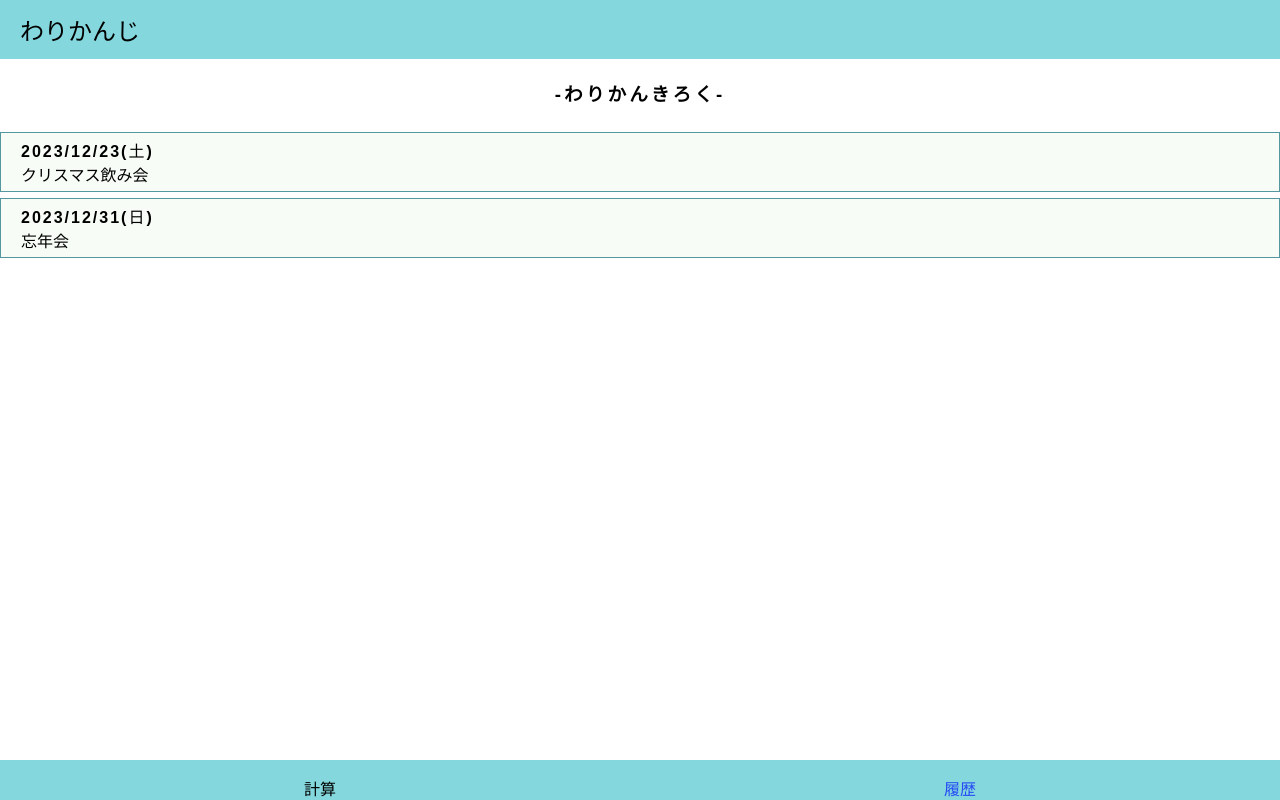
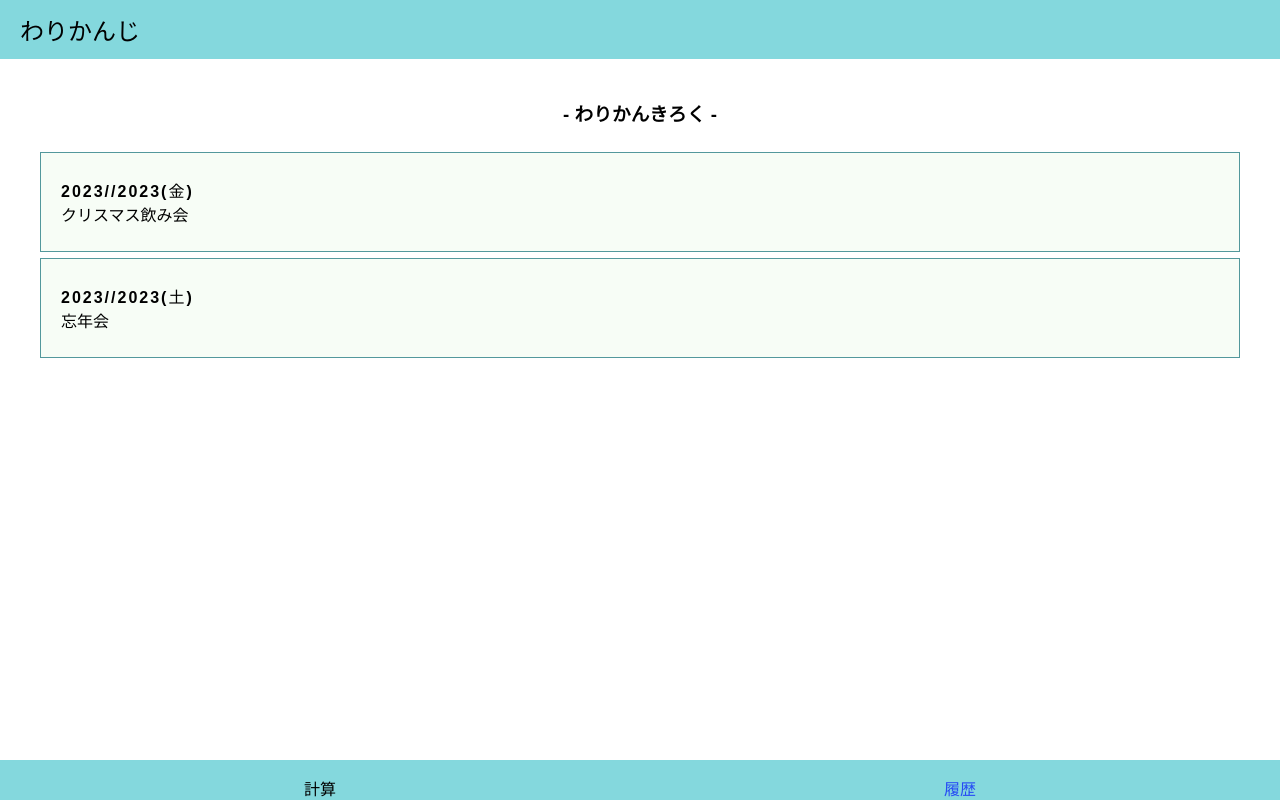
Before and after one commit to geekcamp2023-vol5-team31/frontend, a Next.js app: page /history in a window 1280 px wide. Built offline with nearby package versions, Linux system fonts and the light colour scheme; some icons are missing; a web font is replaced by a local one.

Commit message:
再修正

```diff
--- a/package.json
+++ b/package.json
@@ -29,7 +29,6 @@
     "husky": "^8.0.3",
     "lint-staged": "^13.2.3",
     "next": "^13.4.7",
-    "pnpm": "^8.6.5",
     "prettier": "^2.8.8",
     "react": "18.2.0",
     "react-dom": "18.2.0",
--- a/src/components/logItem.tsx
+++ b/src/components/logItem.tsx
@@ -1,15 +1,47 @@
 import styles from "@/styles/List.module.css";
 
-interface ItemProps {
-  date: string;
+class Item {
+  timestamp: number;
   title: string;
+  date: Date;
+  dayOfWeekStrJP: string[];
+
+  constructor(timestamp: string, title: string) {
+    this.timestamp = Number(timestamp);
+    this.title = title;
+    console.log(this.timestamp);
+    this.date = new Date(this.timestamp*1000);
+    this.dayOfWeekStrJP = ["日", "月", "火", "水", "木", "金", "土"]
+  }
+
+  get year(): number{
+    return this.date.getFullYear();
+  }
+
+  get localDate(){
+    return this.date.toLocaleDateString().slice(5);
+  }
+
+  get week(){
+    return "("+this.dayOfWeekStrJP[this.date.getDay()]+")";
+  }
+
+  get japanStandardTime() {
+    return this.year.toString()+"/"+this.localDate+this.week;
+  }
 }
 
-const logItem: React.FC<{ item: ItemProps }> = ({ item }) => {
+interface LogItemProps{
+  item: Item;
+}
+
+const logItem: React.FC<LogItemProps> = ({ item }) => {
+  const itemInstance = new Item(item.timestamp, item.title);
+
   return (
     <div className={styles.list}>
-      <p className={styles.date}>{item.date}</p>
-      <p>{item.title}</p>
+      <p className={styles.date}>{itemInstance.japanStandardTime}</p>
+      <p>{itemInstance.title}</p>
     </div>
   );
 };
--- a/src/components/logList.tsx
+++ b/src/components/logList.tsx
@@ -3,8 +3,8 @@ import styles from "@/styles/List.module.css";
 
 const logList = () => {
   const item = [
-    { id: "1", date: "2023/12/23(土)", title: "クリスマス飲み会" },
-    { id: "2", date: "2023/12/31(日)", title: "忘年会" },
+    { id: "1", timestamp: "1703257200", title: "クリスマス飲み会" },
+    { id: "2", timestamp: "1703948400", title: "忘年会" },
   ];
 
   return (
--- a/src/pages/history.tsx
+++ b/src/pages/history.tsx
@@ -3,8 +3,8 @@ import styles from "@/styles/history.module.css";
 
 const history = () => {
   return (
-    <div>
-      <h3 className={styles.pageName}>-わりかんきろく-</h3>
+    <div className={styles.page}>
+      <h3 className={styles.pageName}>わりかんきろく</h3>
       <Log />
     </div>
   );
--- a/src/styles/List.module.css
+++ b/src/styles/List.module.css
@@ -5,8 +5,7 @@
 .list {
   background-color: #f7fdf6;
   border: 1px solid #53989c;
-  padding: 5px;
-  padding-left: 20px;
+  padding: 25px 20px;
   margin-top: 6px;
   margin-bottom: 6px;
   font-weight: 550;
--- a/src/styles/history.module.css
+++ b/src/styles/history.module.css
@@ -2,5 +2,16 @@
   margin-top: 20px;
   margin-bottom: 20px;
   text-align: center;
-  letter-spacing: 3px;
 }
+
+.pageName::before {
+  content: "- ";
+}
+
+.pageName::after {
+  content: " -";
+}
+
+.page{
+  margin: 40px;
+}
```
